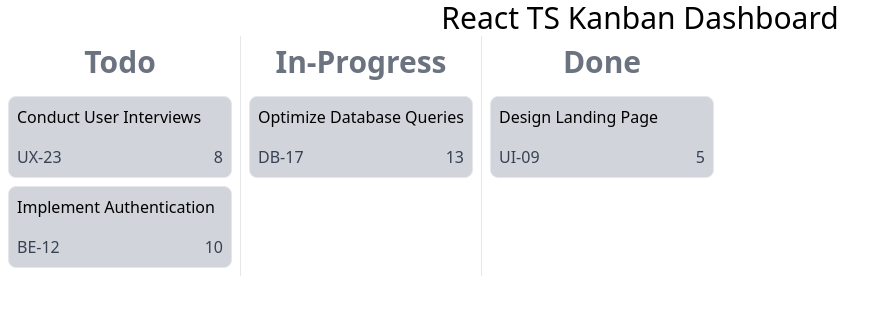
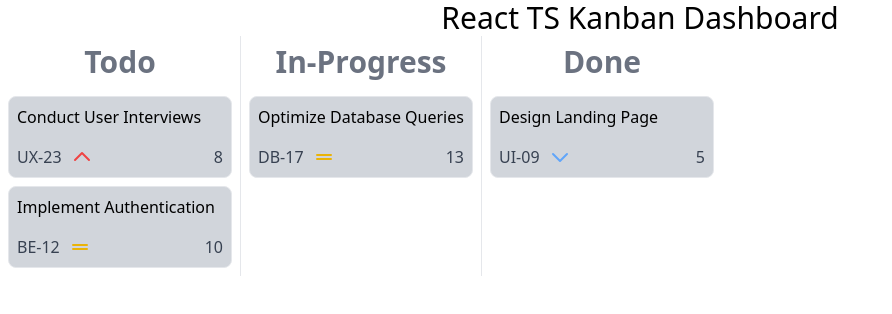
Before and after one commit to fbaltaci/react-ts-kanban-dashboard, a React (Vite) app: page / in a window 1280 px wide. Shown: the top 314 px of the page, without its empty margins (0-892 px from the left). Built offline with nearby package versions, Linux system fonts and the light colour scheme.

Commit message:
Priority is added to the tasks with icons

```diff
--- a/src/components/TaskCard.tsx
+++ b/src/components/TaskCard.tsx
@@ -1,13 +1,48 @@
 import { Task } from "../types/Task";
+
+const lowPriorityIcon = (
+  <svg
+    xmlns="http://www.w3.org/2000/svg"
+    className="h-6 w-6 text-blue-400"
+    fill="none"
+    viewBox="0 0 24 24"
+    stroke="currentColor">
+    <path strokeLinecap="round" strokeLinejoin="round" strokeWidth={2} d="M5 9l7 7 7-7" />
+  </svg>
+);
+const mediumPriorityIcon = (
+  <svg
+    xmlns="http://www.w3.org/2000/svg"
+    className="h-6 w-6 text-yellow-500"
+    fill="none"
+    viewBox="0 0 24 24"
+    stroke="currentColor">
+    <path strokeLinecap="round" strokeLinejoin="round" strokeWidth={2} d="M5 10h14" />
+    <path strokeLinecap="round" strokeLinejoin="round" strokeWidth={2} d="M5 14h14" />
+  </svg>
+);
+const highPriorityIcon = (
+  <svg
+    xmlns="http://www.w3.org/2000/svg"
+    className="h-6 w-6 text-red-500"
+    fill="none"
+    viewBox="0 0 24 24"
+    stroke="currentColor">
+    <path strokeLinecap="round" strokeLinejoin="round" strokeWidth={2} d="M5 15l7-7 7 7" />
+  </svg>
+);
 
 const TaskCard = ({ task }: { task: Task }) => {
   return (
     <div className="border rounded-lg px-2 m-2 bg-gray-300 w-56">
-      <div className="text-base font-base py-2">
-        {task.title}
-      </div>
+      <div className="text-base font-base py-2">{task.title}</div>
       <div className="flex gap-4 justify-between py-2 text-gray-700">
-        <div>{task.id}</div>
+        <div className="flex gap-2">
+          <div>{task.id}</div>
+          {task.priority === "low" && lowPriorityIcon}
+          {task.priority === "medium" && mediumPriorityIcon}
+          {task.priority === "high" && highPriorityIcon}
+        </div>
         <div>{task.points}</div>
       </div>
     </div>
--- /dev/null
+++ b/src/data/PriorityData.ts
@@ -0,0 +1,3 @@
+const priorities = ["low", "medium", "high"];
+
+export default priorities;
--- a/src/data/TasksData.ts
+++ b/src/data/TasksData.ts
@@ -1,10 +1,10 @@
 import { Task } from "../types/Task";
 
 const tasks: Task[] = [
-  { title: "Conduct User Interviews", id: "UX-23", points: 8, status: "todo" },
-  { title: "Optimize Database Queries", id: "DB-17", points: 13, status: "in-progress" },
-  { title: "Design Landing Page", id: "UI-09", points: 5, status: "done" },
-  { title: "Implement Authentication", id: "BE-12", points: 10, status: "todo" },
+  { title: "Conduct User Interviews", id: "UX-23", points: 8, status: "todo", priority: "high" },
+  { title: "Optimize Database Queries", id: "DB-17", points: 13, status: "in-progress", priority: "medium" },
+  { title: "Design Landing Page", id: "UI-09", points: 5, status: "done", priority: "low" },
+  { title: "Implement Authentication", id: "BE-12", points: 10, status: "todo", priority: "medium" },
 ];
 
 export default tasks;
--- /dev/null
+++ b/src/types/Priority.ts
@@ -0,0 +1 @@
+export type Priority = "low" | "medium" | "high";
--- a/src/types/Task.ts
+++ b/src/types/Task.ts
@@ -1,8 +1,10 @@
 import { Status } from "./Status";
+import { Priority } from "./Priority";
 
 export type Task = {
   title: string;
   id: string;
   status: Status;
+  priority?: Priority;
   points?: number;
 };
```
